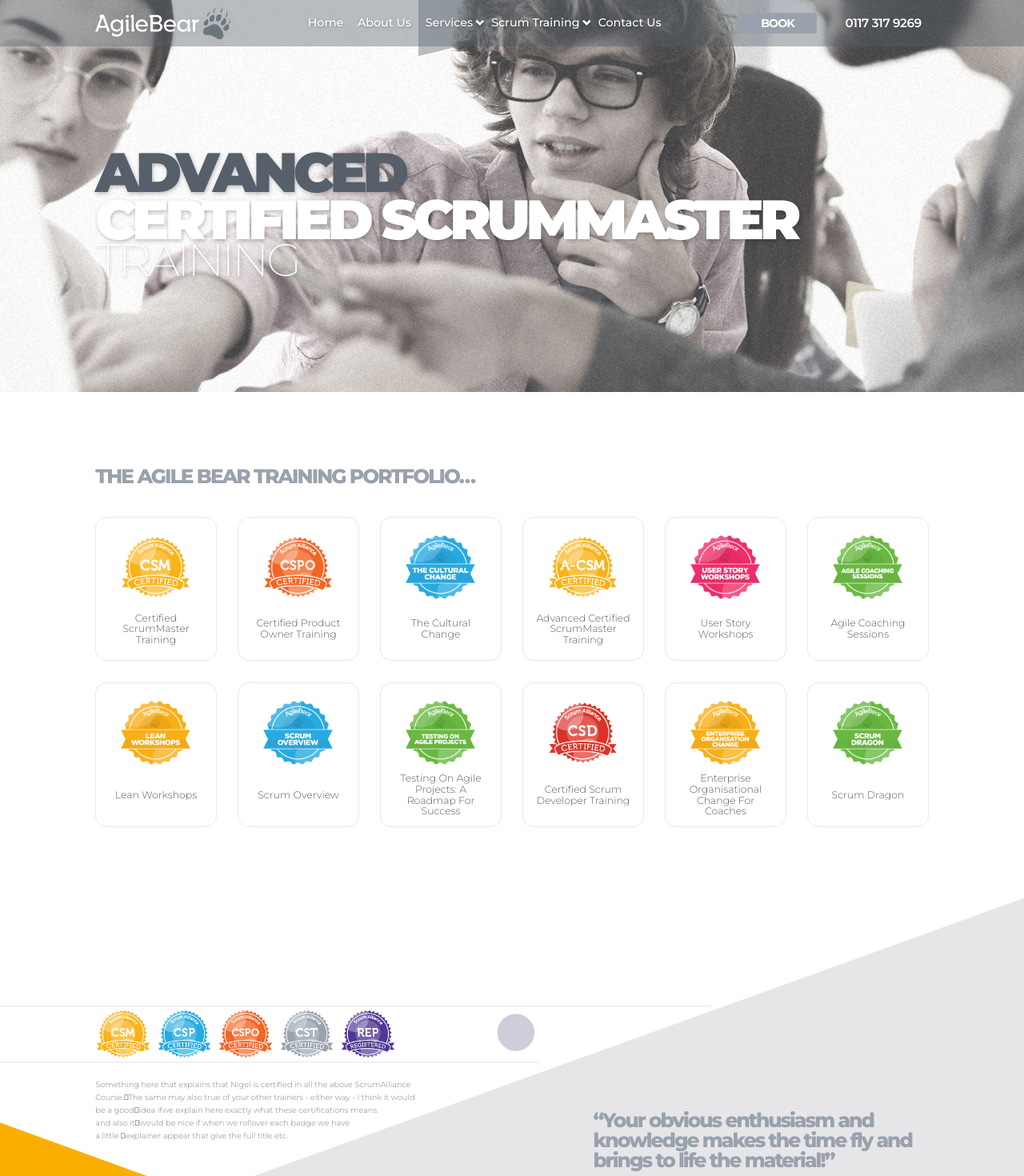
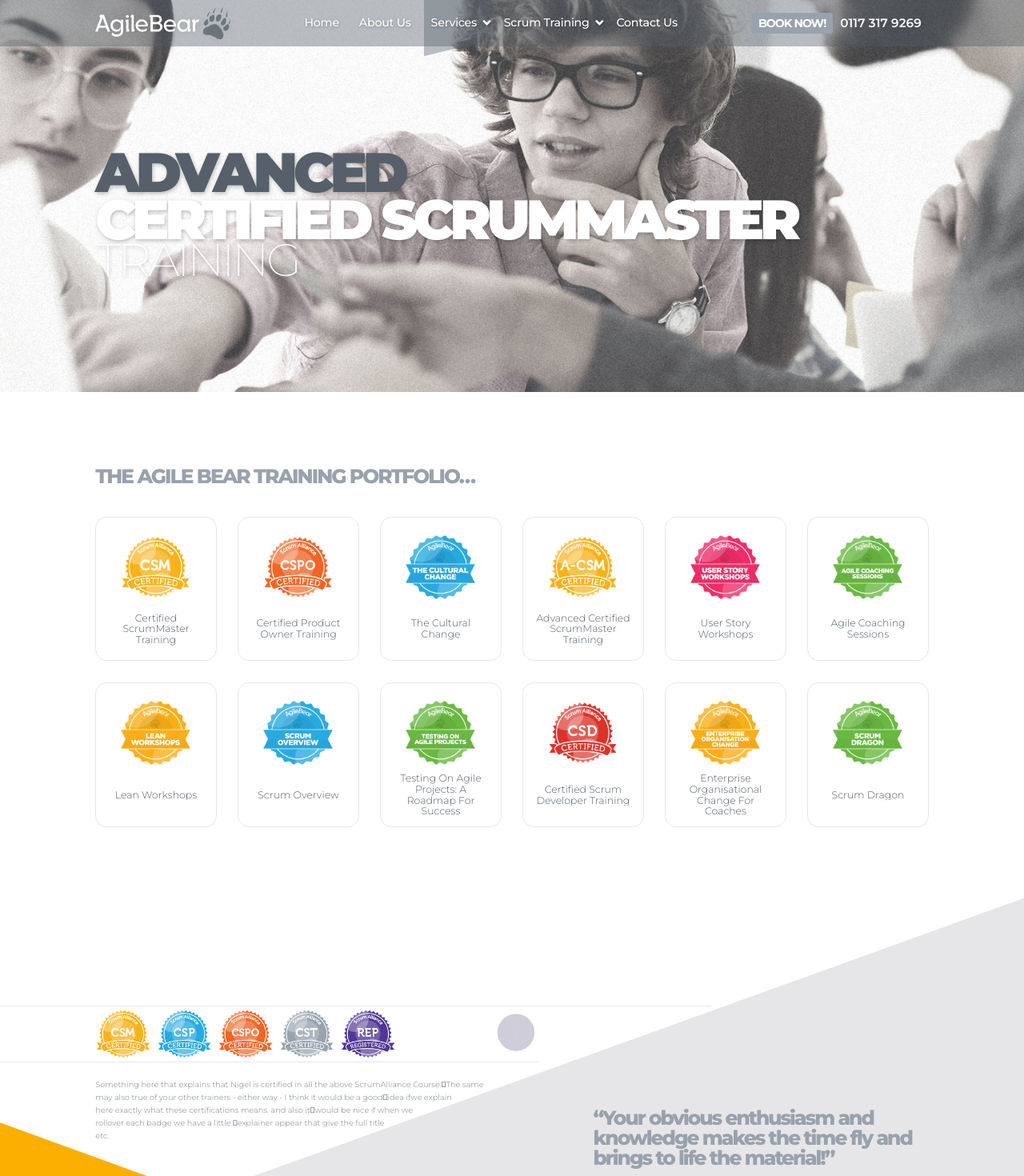
Before and after one commit to IlyaDeveloper/agilebear-markups, an Angular app: page /services in a window 1280 px wide. Shown: the top 1470 px of the page at 80% size. Built offline with nearby package versions, Linux system fonts and the light colour scheme.

Commit message:
Fixed: ppover

```diff
--- a/package.json
+++ b/package.json
@@ -24,7 +24,7 @@
     "@angular/router": "~11.1.2",
     "@ng-bootstrap/ng-bootstrap": "^9.0.2",
     "@ng-select/ng-select": "^6.1.0",
-    "bootstrap": "^5.0.0-beta1",
+    "bootstrap": "^4.5.3",
     "moment": "^2.29.1",
     "ngx-embed-video": "^1.0.4",
     "ngx-swiper-wrapper": "^10.0.0",
--- a/src/app/modules/layout-root/footer/footer.component.scss
+++ b/src/app/modules/layout-root/footer/footer.component.scss
@@ -59,7 +59,7 @@
 .__text-r {
   position: absolute;
   right: rem(-25);
-  bottom: rem(-4);
+  bottom: rem(0);
   margin: 0;
   max-width: rem(496);
 
@@ -101,11 +101,11 @@
     float: right;
 
     height: 14vh;
-    width: 250%;
+    width: 242%;
 
     content: "";
 
-    shape-outside: polygon(79% 0, 59% 173%, 80% 268%);
+    shape-outside: polygon(80% 0, 59% 173%, 80% 268%);
   }
 
   &.--mark {
@@ -208,10 +208,7 @@
   }
 
   .__text-l:before {
-    //height: 33vh;
     width: 200%;
-
-    //shape-outside: polygon(90% 0, 0% 232%, 100% 100%);
   }
 
 }
@@ -254,7 +251,19 @@
   }
 }
 
-@include min-wide(notebookLg){
+@include min-wide(notebookLg) {
+  :host {
+    &:before {
+      top: 50%;
+      right: 61%;
+    }
+
+    &:after {
+      //right: 0;
+      left: 8%;
+    }
+  }
+
   .__book {
     &:before {
       right: rem(0);
--- a/src/app/modules/layout-root/header/header.component.html
+++ b/src/app/modules/layout-root/header/header.component.html
@@ -2,7 +2,7 @@
   <div class="container" fxLayout="row nowrap" fxLayoutGap.lt-md="1rem">
     <agl-logo></agl-logo>
 
-    <nav class="__nav" gdInline gdGap="0" gdAuto="column">
+    <nav class="__nav" gdInline gdGap="0.5rem" gdAuto="column">
       <a class="__link" routerLink="/" routerLinkActive="--active"
          [routerLinkActiveOptions]="{exact:true}"
          gdAlignColumns="center">Home</a>
@@ -63,8 +63,8 @@
       <a class="__link" routerLink="/contact" routerLinkActive="--active" gdAlignColumns="center">Contact Us</a>
     </nav>
 
-    <div class="__right" fxLayout="row nowrap" fxLayoutAlign="center center">
-      <agl-button>Book</agl-button>
+    <div class="__right" fxLayout="row nowrap" fxLayoutAlign="space-between center">
+      <agl-button>Book Now!</agl-button>
 
       <a class="__link --tell" href="tel:01173179269">0117 317 9269</a>
     </div>
--- a/src/app/modules/layout-root/header/header.component.scss
+++ b/src/app/modules/layout-root/header/header.component.scss
@@ -41,6 +41,7 @@
   text-shadow: 0.5px 0.9px rem(4) rgba(2, 3, 3, 0.3);
 
   font-size: rem(16);
+  letter-spacing: -0.25px;
 
   &:before {
     position: absolute;
@@ -60,7 +61,7 @@
   }
 
   &[ngbDropdown] {
-    padding-right: rem(16);
+    padding-right: rem(20);
 
     &:after {
       position: absolute;
@@ -95,9 +96,9 @@
     --header-link-before: none;
     --link-color-hover: #{var(--cl-yellow-orange)};
 
-    margin-left: rem(30);
+    //margin-left: rem(30);
 
-    letter-spacing: rem(-0.43);
+    letter-spacing: 0.1px;
     font-size: rem(17);
     font-weight: 600;
     text-shadow: $sh-text;
@@ -193,4 +194,8 @@
     margin: (-$header-spacer) auto (-$header-spacer) rem(94);
     white-space: nowrap;
   }
+
+  .__right{
+    min-width: rem(300);
+  }
 }
--- a/src/app/modules/pages/home/components/what-is/what-is.component.html
+++ b/src/app/modules/pages/home/components/what-is/what-is.component.html
@@ -1,7 +1,7 @@
 <div class="container" gdColumns="repeat(auto-fit, minmax(20rem, 1fr))" gdGap="2rem">
   <article>
     <div fxLayout="column" fxLayoutGap="1.735rem">
-      <agl-heading first="What Is " second="Agile Bear">?</agl-heading>
+      <agl-heading first="What Is" second="Agile Bear">?</agl-heading>
 
       <p> Agile Delivery is about creating quality, working deliverables that provide the highest possible business
         value while reducing the risk of undelivered projects.</p>
--- a/src/app/shared/components/services-logos/services-logos.component.html
+++ b/src/app/shared/components/services-logos/services-logos.component.html
@@ -3,10 +3,10 @@
        *ngFor="let item of list"
        [attr.src]="[ 'assets/img/services/'+ (isGray ?  item.imgS : item.img )]"
        alt=""
+       [popoverClass]="'--top-offset'"
        [disablePopover]="popoverTrigger"
        [popoverTitle]="item.caption"
        [ngbPopover]="item.text"
        [openDelay]="300" [closeDelay]="600"
-       triggers="mouseenter:mouseleave"
-  >
+       triggers="mouseenter:mouseleave">
 </figure>
--- a/src/app/ui/components/heading/heading.component.html
+++ b/src/app/ui/components/heading/heading.component.html
@@ -1,5 +1,5 @@
 <div fxLayout="row wrap">
-  <span *ngIf="first">{{first}}</span>
+  <span *ngIf="first">{{first}}&nbsp;</span>
   <strong class="__hard" *ngIf="second">{{second}}</strong>
 
   <ng-content></ng-content>
--- a/src/assets/scss/_variables.scss
+++ b/src/assets/scss/_variables.scss
@@ -214,21 +214,21 @@
 //* ngb-popovers
 $popover-bg: #503895 !default;
 $popover-body-color: var(--cl-white) !default;
-$popover-body-padding-y: rem(10) !default;
+$popover-body-padding-y: rem(8) !default;
 $popover-body-padding-x: $contentGutterX2 !default;
 $popover-border-width: 1px !default;
-$popover-border-radius: rem(8) !default;
+$popover-border-radius: rem(6) !default;
 //$popover-border-color: clr('dark-stroke') !default;
 $popover-box-shadow: 0 3 rem(19) rgba(0, 0, 0, 0.2) !default;
-$popover-font-size: rem(14) !default;
+$popover-font-size: rem(12) !default;
 $popover-max-width: rem(296) !default;
 $popover-header-bg: #503895 !default;
 $popover-header-color: var(--cl-white) !default;
-$popover-header-padding-y: .5rem !default;
+$popover-header-padding-y: .3125rem !default;
 $popover-header-padding-x: .75rem !default;
-$popover-arrow-width: rem(16);
-$popover-arrow-height: rem(8);
-$popover-arrow-color: $popover-bg;
+//$popover-arrow-width: rem(16);
+//$popover-arrow-height: rem(8);
+//$popover-arrow-color: $popover-bg;
 //$popover-arrow-outer-color: transparent;
 $popover-transition: top 0.3s linear;
 
--- a/src/assets/scss/components/_ngb-popover.scss
+++ b/src/assets/scss/components/_ngb-popover.scss
@@ -7,6 +7,8 @@
 
     padding-top: 0;
 
+    font-weight: 600;
+    line-height: 1.1;
     white-space: pre-wrap;
     text-align: center;
   }
@@ -15,8 +17,13 @@
     padding-bottom: 0;
 
     text-align: center;
+    font-weight: 700;
+    border: none;
+  }
 
-    border: none;
+
+  &.--top-offset {
+    top: rem(-13) !important;
   }
 }
 
@@ -27,7 +34,7 @@
 
       padding: $contentGutter;
 
-      font-size: rem(12);
+      //font-size: rem(12);
     }
   }
 }
```
Also changed, not shown: 1 other file (tests, documents, lock files or other folders).
